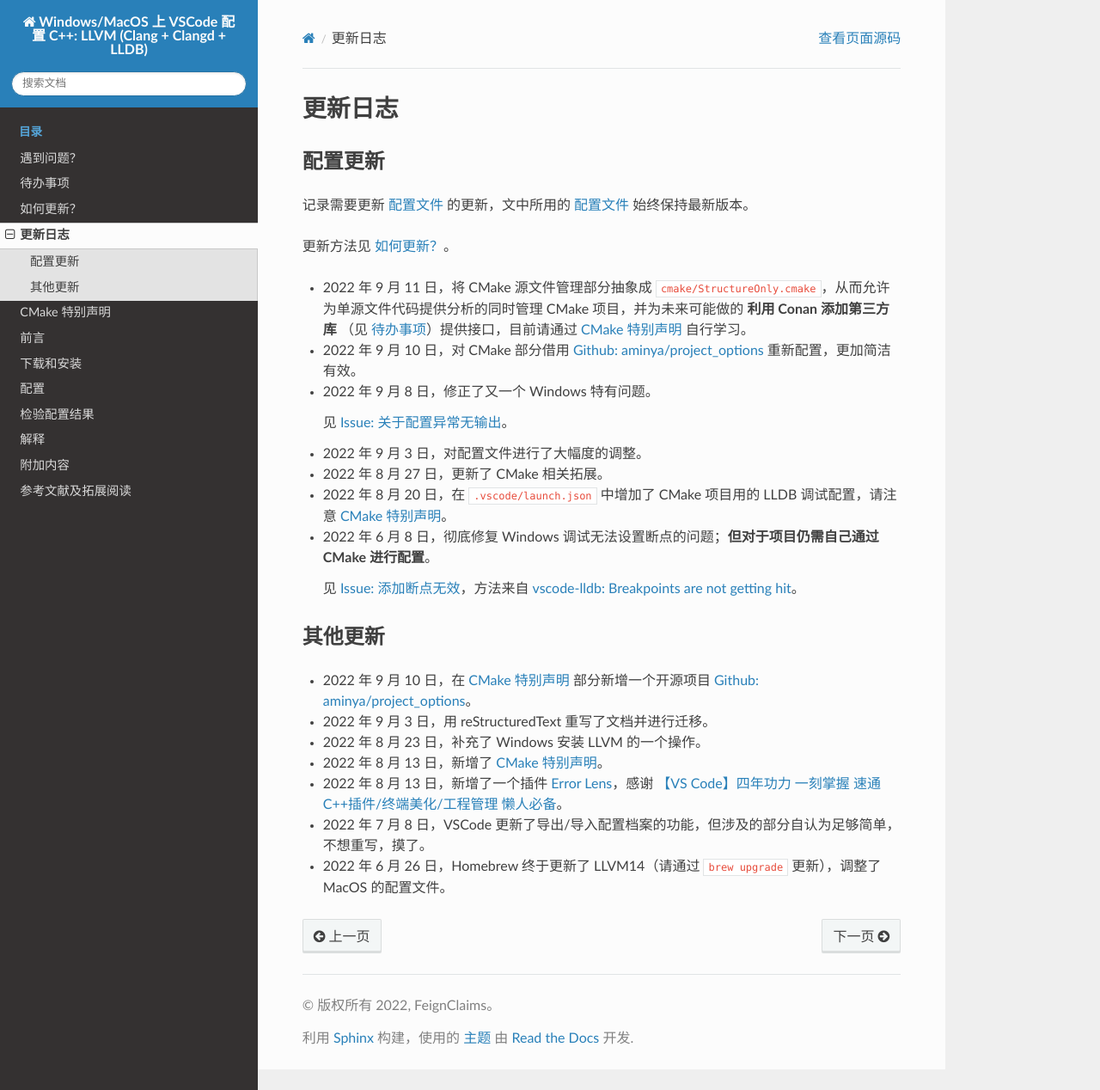
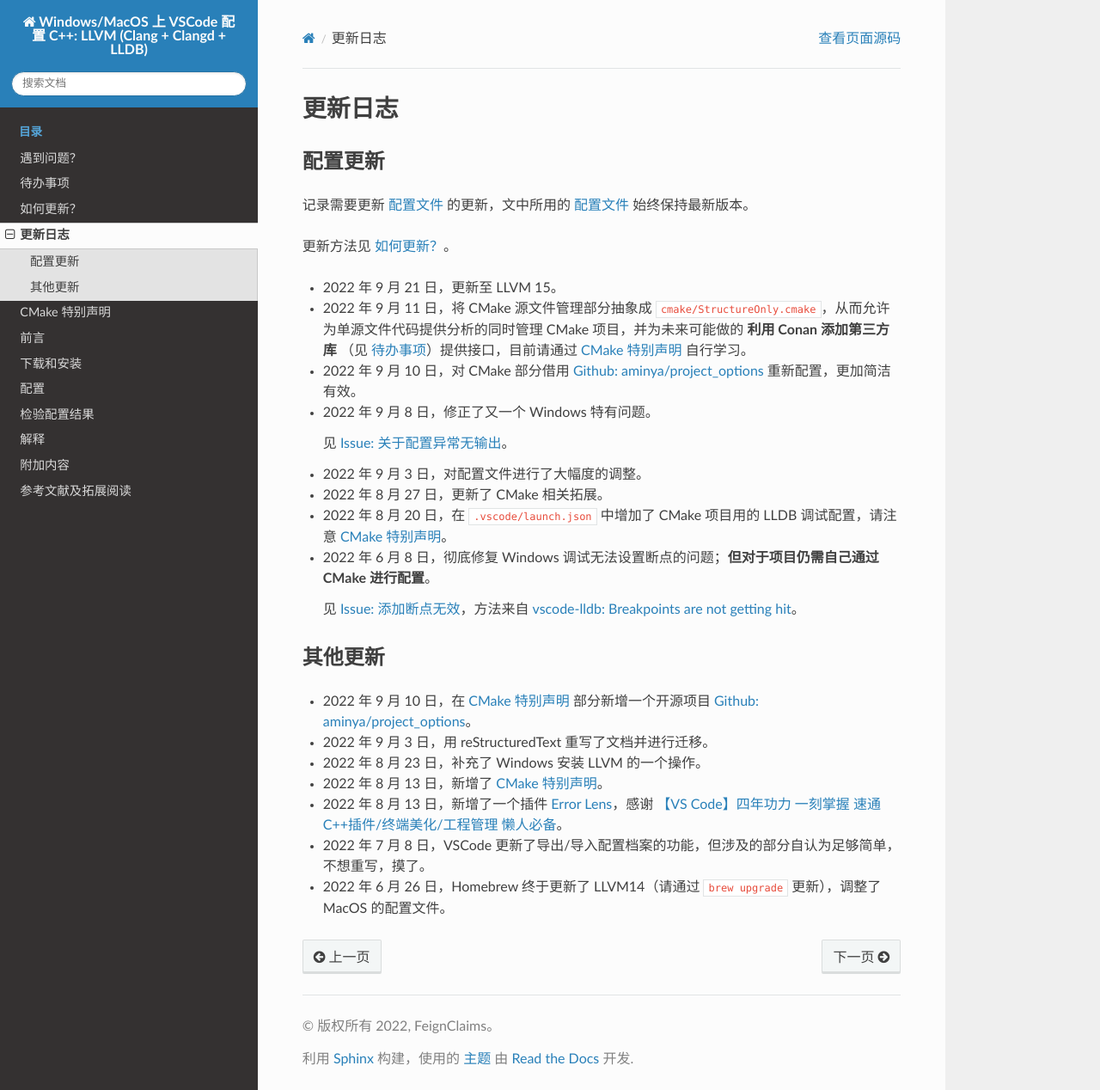
Before and after one commit to FeignClaims/vscode_cpp_starter, a Sphinx documentation site: the page built from docs/source/update_notes.rst, in a window 1280 px wide and 1268 px high. Shown: the whole window at 86% size. Built offline with Sphinx 7.4.7 and the Read the Docs theme 2.0.0, drawn with Linux system fonts in a browser that asks for light colours.

Commit message:
补充 LLVM 15 更新日志

```diff
--- a/docs/source/update_notes.rst
+++ b/docs/source/update_notes.rst
@@ -11,6 +11,7 @@
 
 更新方法见 :doc:`how_to_update`。
 
+- 2022 年 9 月 21 日，更新至 LLVM 15。
 - 2022 年 9 月 11 日，将 CMake 源文件管理部分抽象成 ``cmake/StructureOnly.cmake``，从而允许为单源文件代码提供分析的同时管理 CMake 项目，并为未来可能做的 **利用 Conan 添加第三方库** （见 :doc:`todo`）提供接口，目前请通过 :doc:`special_announcement` 自行学习。
 - 2022 年 9 月 10 日，对 CMake 部分借用 `Github: aminya/project_options`_ 重新配置，更加简洁有效。
 - 2022 年 9 月 8 日，修正了又一个 Windows 特有问题。
```
